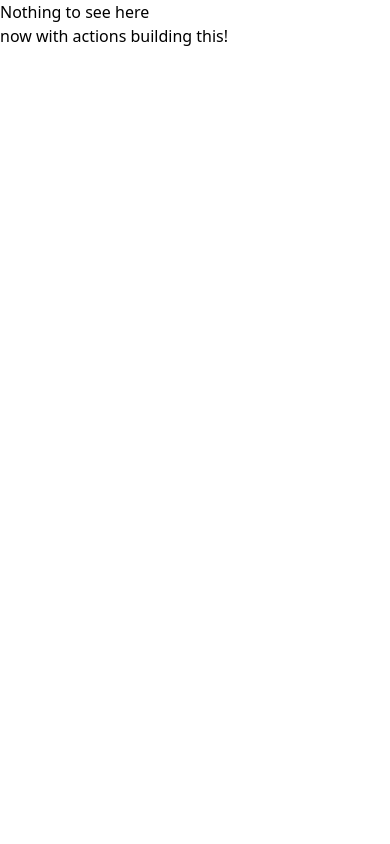
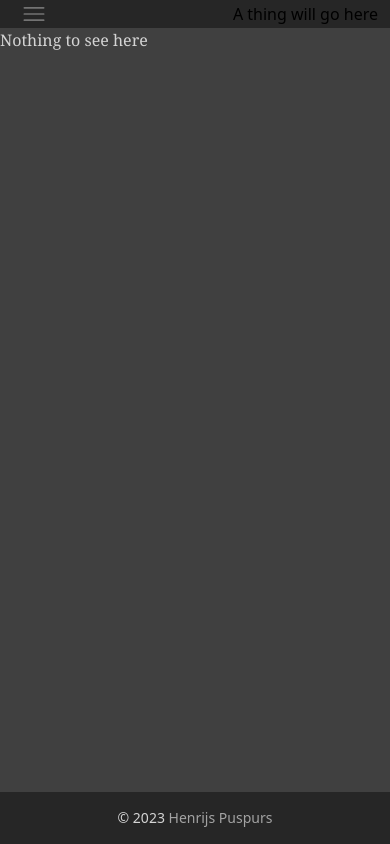
Before and after one commit to henrypuspurs/henrypuspurs.github.io, a SvelteKit app: page / in a window 390 px wide. Built offline with nearby package versions, Linux system fonts and the light colour scheme.

Commit message:
basic layout and styling in place

```diff
--- a/postcss.config.cjs
+++ b/postcss.config.cjs
@@ -1,3 +1,4 @@
+/* eslint-disable @typescript-eslint/no-var-requires */
 const tailwindcss = require('tailwindcss');
 const autoprefixer = require('autoprefixer');
 
--- /dev/null
+++ b/src/lib/components/footer.svelte
@@ -0,0 +1,10 @@
+<footer
+	class="bg-neutral-800"
+>
+	<div class="p-4 text-sm text-center text-neutral-300">
+		© 2023
+		<a class="text-neutral-400" href="https://github.com/henrypuspurs" target="_blank"
+			>Henrijs Puspurs</a
+		>
+	</div>
+</footer>
--- /dev/null
+++ b/src/lib/components/navbar.svelte
@@ -0,0 +1,60 @@
+<!-- Main navigation container -->
+<nav
+	class="flex-no-wrap relative flex w-full items-center justify-between bg-neutral-800 lg:flex-wrap lg:justify-start lg:py-4"
+	data-te-navbar-ref
+>
+	<div class="flex w-full flex-wrap items-center justify-between px-3">
+		<!-- Hamburger button for mobile view -->
+		<button
+			class="block border-0 bg-transparent px-2 text-neutral-500 hover:no-underline hover:shadow-none focus:no-underline focus:shadow-none focus:outline-none focus:ring-0 dark:text-neutral-200 lg:hidden"
+			type="button"
+			data-te-collapse-init
+			data-te-target="#navbarSupportedContent1"
+			aria-controls="navbarSupportedContent1"
+			aria-expanded="false"
+			aria-label="Toggle navigation"
+		>
+			<!-- Hamburger icon -->
+			<span class="[&>svg]:w-7">
+				<svg
+					xmlns="http://www.w3.org/2000/svg"
+					viewBox="0 0 24 24"
+					fill="currentColor"
+					class="h-7 w-7"
+				>
+					<path
+						fill-rule="evenodd"
+						d="M3 6.75A.75.75 0 013.75 6h16.5a.75.75 0 010 1.5H3.75A.75.75 0 013 6.75zM3 12a.75.75 0 01.75-.75h16.5a.75.75 0 010 1.5H3.75A.75.75 0 013 12zm0 5.25a.75.75 0 01.75-.75h16.5a.75.75 0 010 1.5H3.75a.75.75 0 01-.75-.75z"
+						clip-rule="evenodd"
+					/>
+				</svg>
+			</span>
+		</button>
+
+		<!-- Collapsible navigation container -->
+		<div
+			class="!visible hidden flex-grow basis-[100%] items-center lg:!flex lg:basis-auto"
+			id="navbarSupportedContent1"
+			data-te-collapse-item
+		>
+			<!-- Left navigation links -->
+			<ul
+				class="mr-auto flex flex-col lg:flex-row text-neutral-300 lg:px-2"
+				data-te-navbar-nav-ref
+			>
+				<li class="mb-4 lg:mb-0 lg:pr-2 hover:text-neutral-100" data-te-nav-item-ref>
+					<a href="./" data-te-nav-link-ref>Profile</a>
+				</li>
+				<li class="mb-4 lg:mb-0 lg:pr-2 hover:text-neutral-100" data-te-nav-item-ref>
+					<a href="./resources" data-te-nav-link-ref>Resources</a>
+				</li>
+				<li class="mb-4 lg:mb-0 lg:pr-2 hover:text-neutral-100" data-te-nav-item-ref>
+					<a href="./blog" data-te-nav-link-ref>Blog</a>
+				</li>
+			</ul>
+		</div>
+
+		<!-- Right elements -->
+		<div class="relative flex items-center">A thing will go here</div>
+	</div>
+</nav>
--- a/src/routes/+layout.svelte
+++ b/src/routes/+layout.svelte
@@ -1,5 +1,13 @@
 <script>
 	import '../app.postcss';
+	import Navbar from '../lib/components/navbar.svelte';
+	import Footer from '../lib/components/footer.svelte';
 </script>
 
-<slot />
+<div class="flex flex-col min-h-screen bg-neutral-700">
+	<Navbar />
+	<div class="flex-grow ml-0 mr-0 md:ml-32 md:mr-32 lg:ml-60 lg:mr-60 font-serif text-neutral-300">
+		<slot />
+	</div>
+	<Footer />
+</div>
--- a/src/routes/+page.svelte
+++ b/src/routes/+page.svelte
@@ -1,2 +1 @@
 <h1>Nothing to see here</h1>
-<p>now with actions building this!</p>
```
Also changed, not shown: src/app.postcss (line endings or trailing spaces), src/routes/blog/+page.svelte (added).
